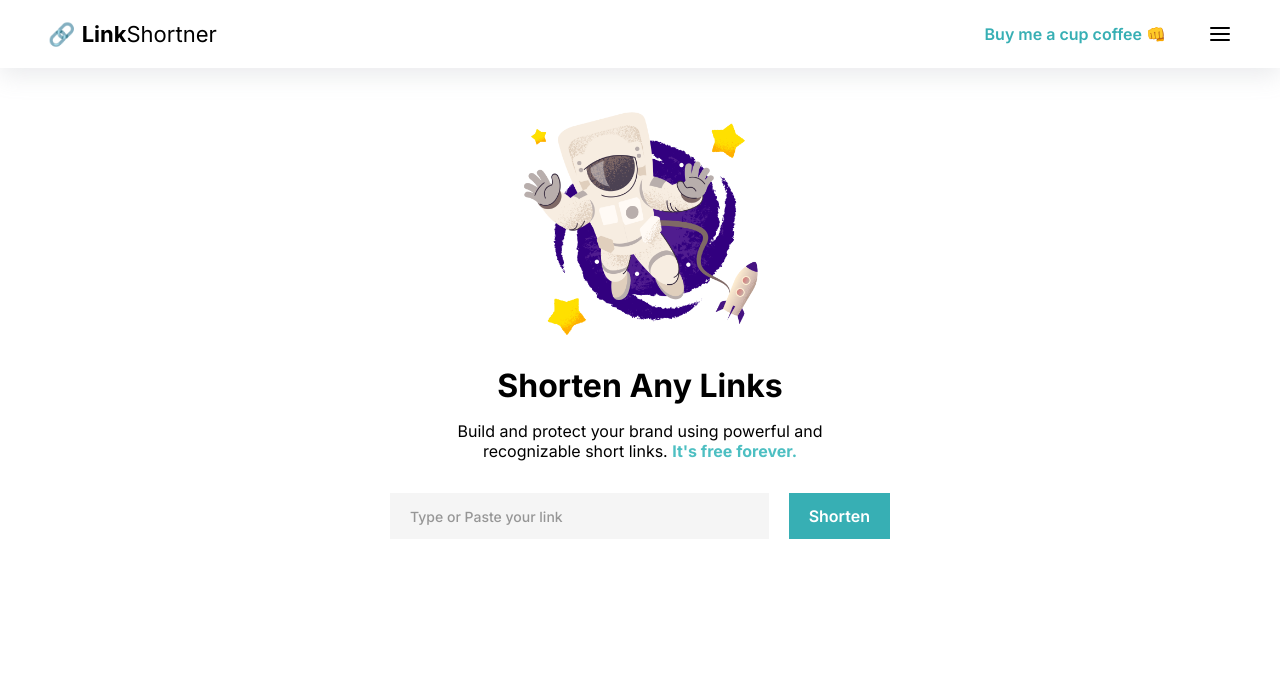
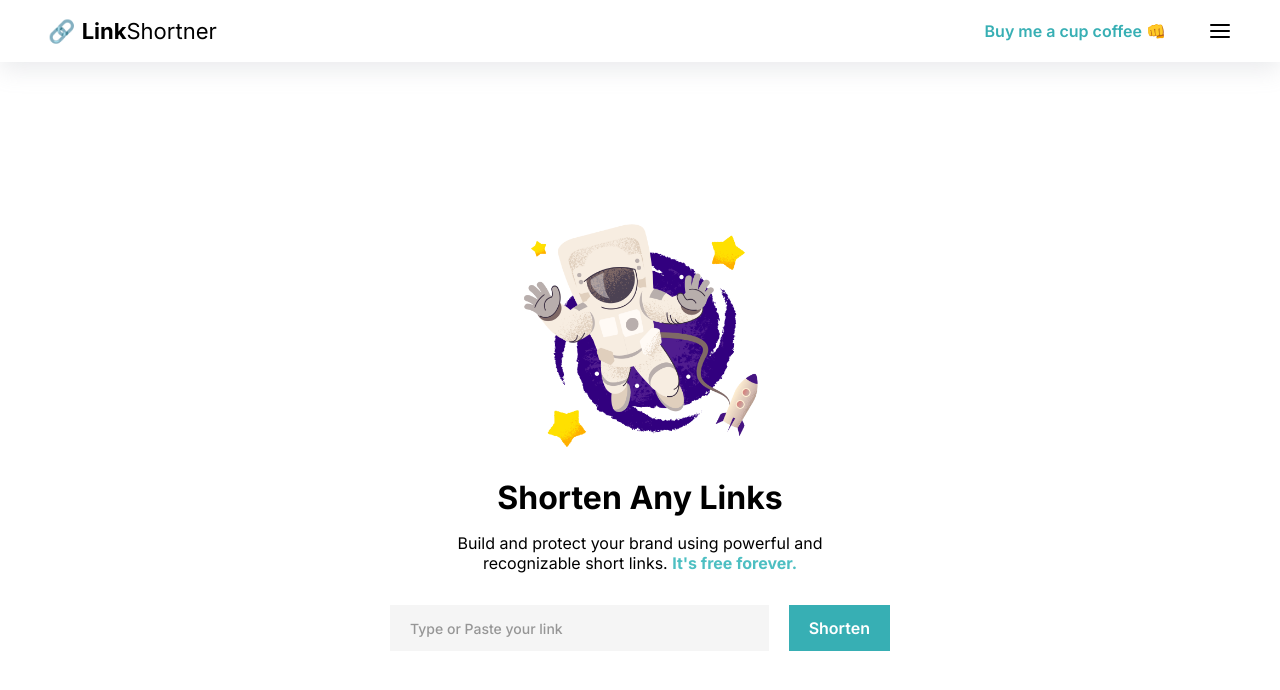
Before and after one commit to rodriguesabner/client-shorten, a React (Create React App) app: page / in a window 1280 px wide. Shown: the top 690 px of the page. Built offline with nearby package versions, Linux system fonts and the light colour scheme.

Commit message:
Add files via upload

```diff
--- a/src/components/MenuModal/index.js
+++ b/src/components/MenuModal/index.js
@@ -37,6 +37,7 @@ export default function ModalMenu({open, handleClose, openStats}) {
                 }}
             >
                 <Fade in={open}>
+
                     <Layout className={classes.paper}>
                         <RepeaterContainer>
                             <ul>
--- a/src/styles/GlobalStyle.js
+++ b/src/styles/GlobalStyle.js
@@ -3,7 +3,7 @@ import styled from 'styled-components'
 
 export const Layout = styled.div`
   width: 100%;
-  //height: 100%;
+  height: 100%;
 
   display: flex;
   flex-direction: column;
@@ -15,6 +15,10 @@ export const Container = styled.div`
   display: flex;
   flex-direction: column;
   padding: 2em;
+
+  @media(max-width: 768px){
+    height: auto;
+  }
 `
 
 export default createGlobalStyle`
@@ -27,10 +31,6 @@ export default createGlobalStyle`
 
   html {
     background: var(--primary);
-    //overflow: hidden;
-
-    max-height: 100vh;
-    max-width: 100vw;
   }
 
   html, body {
```
